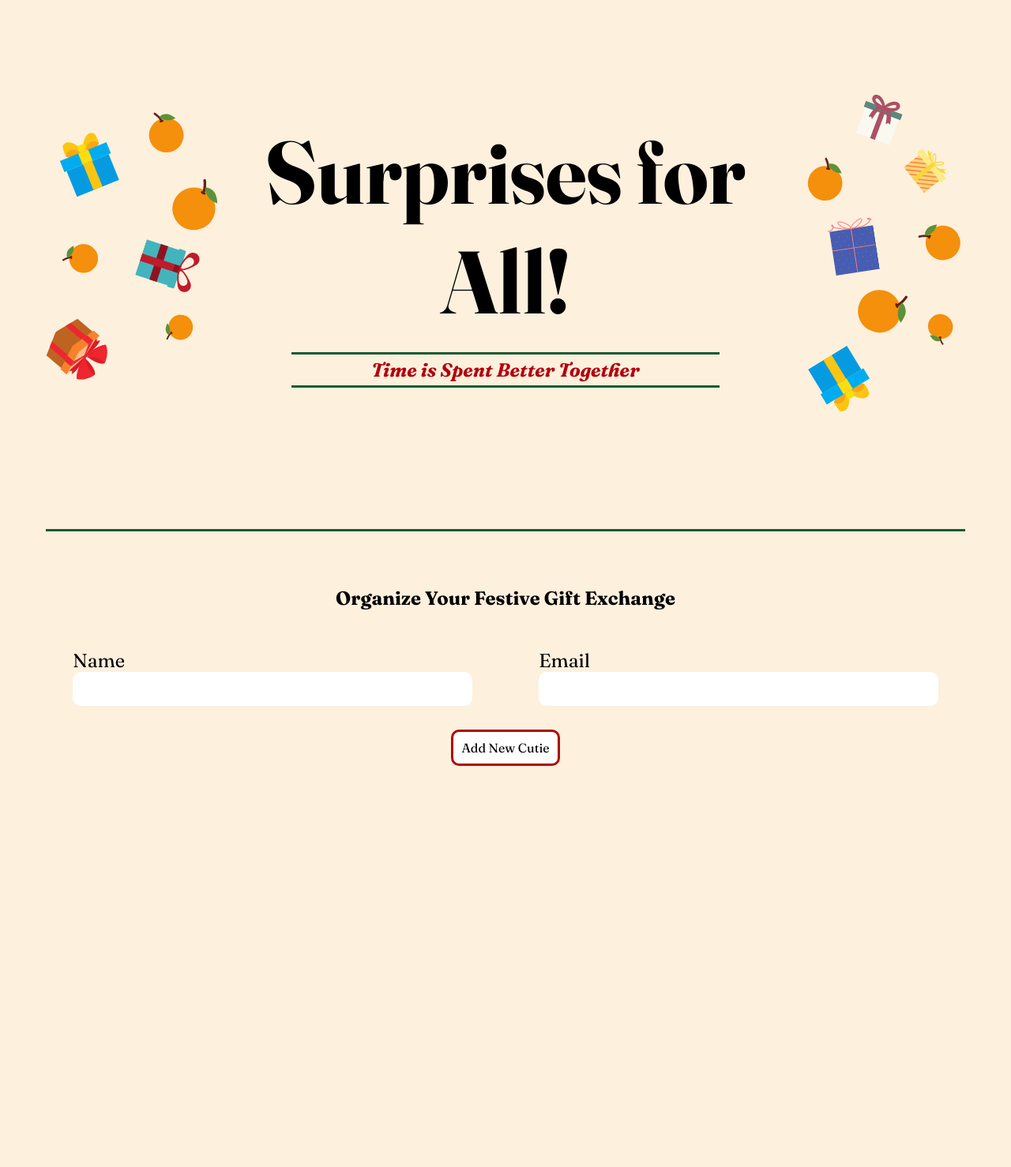
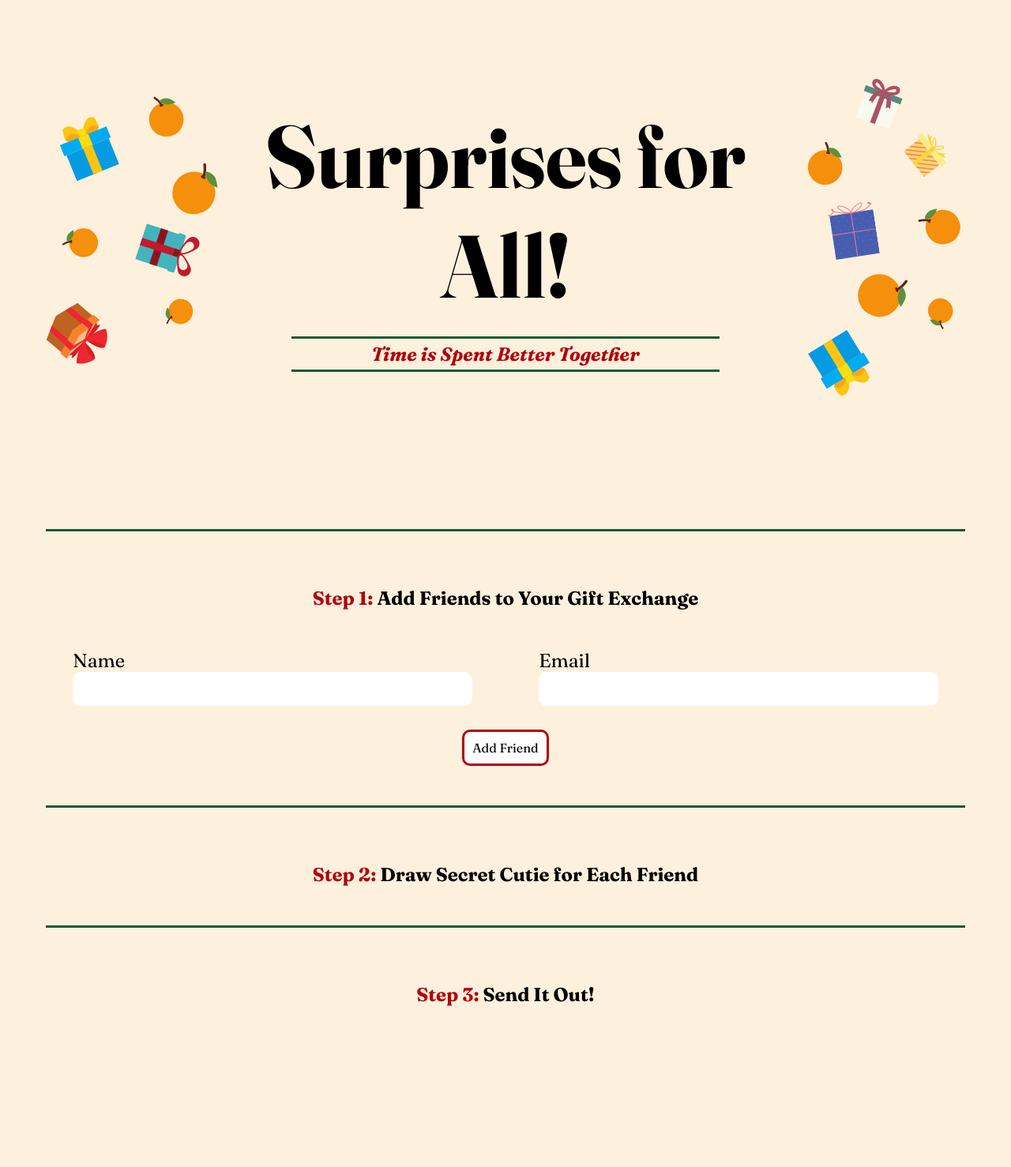
Before and after one commit to jonac19/secret-cutie, a PHP site: page / in a window 1280 px wide. Shown: the part 132-1610 px from the top of the page at 79% size. After the commit the page ends 1406 px from the top, so only its background shows below. Run offline with PHP 8.4, Linux system fonts and the light colour scheme.

Commit message:
Added sections for the rest of the web app

```diff
--- a/index.html
+++ b/index.html
@@ -28,7 +28,7 @@
             <section class="information">
                 <div class="divider">
                     <div class="divider-name">
-                        <h1>Organize Your Festive Gift Exchange</h1>
+                        <h1><span class="step">Step 1: </span>Add Friends to Your Gift Exchange</h1>
                     </div>
                 </div>
                 <div class="inputs">
@@ -42,8 +42,20 @@
                     </form>
                 </div>
                 <div class="button-input">
-                    <button id="form1" type="button" onclick="addNewCutie">Add New Cutie</button>
+                    <button id="form1" type="button" onclick="addNewCutie">Add Friend</button>
                 </div>
+            </section>
+            <section>
+                <div class="divider">
+                    <div class="divider-name">
+                        <h1><span class="step">Step 2: </span>Draw Secret Cutie for Each Friend</h1>
+                    </div>
+            </section>
+            <section>
+                <div class="divider">
+                    <div class="divider-name">
+                        <h1><span class="step">Step 3: </span>Send It Out!</h1>
+                    </div>
             </section>
         </main>
     </body>
--- a/style.css
+++ b/style.css
@@ -35,7 +35,7 @@ header .container h1{
 .banner{
   display: flex;
   width: 100%;
-  height: calc(100vh - 140px);
+  height: calc(100vh - 180px);
   justify-content: space-between;
   align-items: center;
 }
@@ -70,18 +70,18 @@ header .container h1{
   box-sizing: border-box;
 }
 
-.information{
-  height: 100vh;
-}
-
 .divider{
-  margin: 10px 50px 50px 50px;
+  margin: 50px;
   padding-top: 50px;
   border-top: 3px solid #165b33;
 }
 
 .divider-name{
   text-align: center;
+}
+
+.step{
+  color: #b3000c;
 }
 
 .inputs{
@@ -114,6 +114,7 @@ button{
   padding: 10px;
   border: 3px solid #b3000c;
   border-radius: 10px;
+  color: black;
   background-color: white;
   text-align: center;
   font-family: Fraunces;
```
